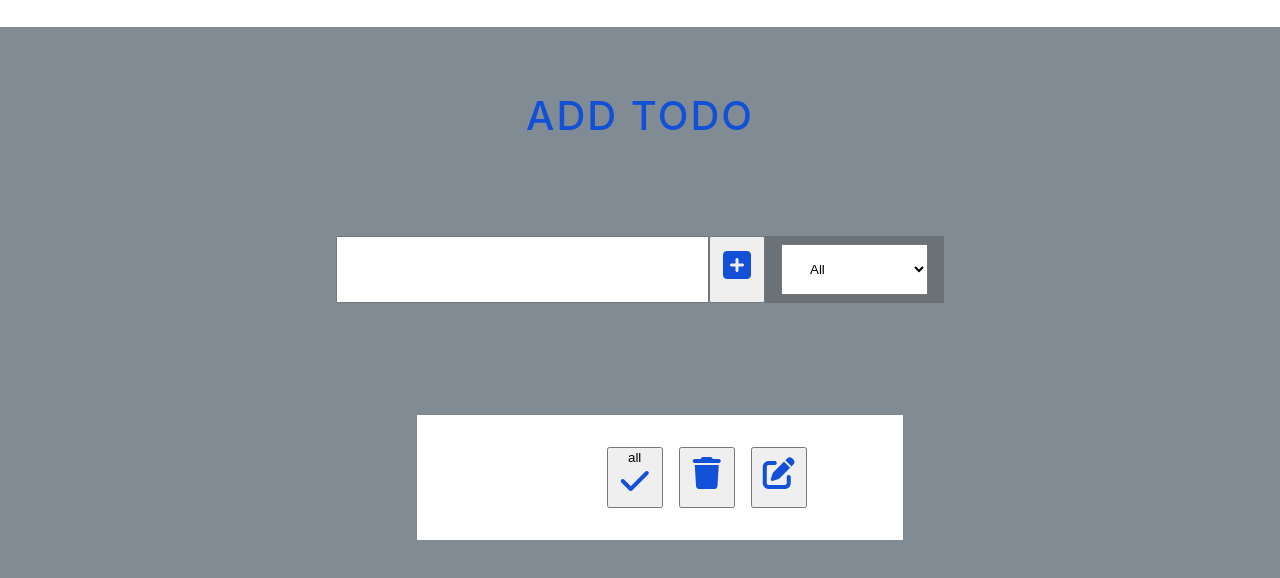
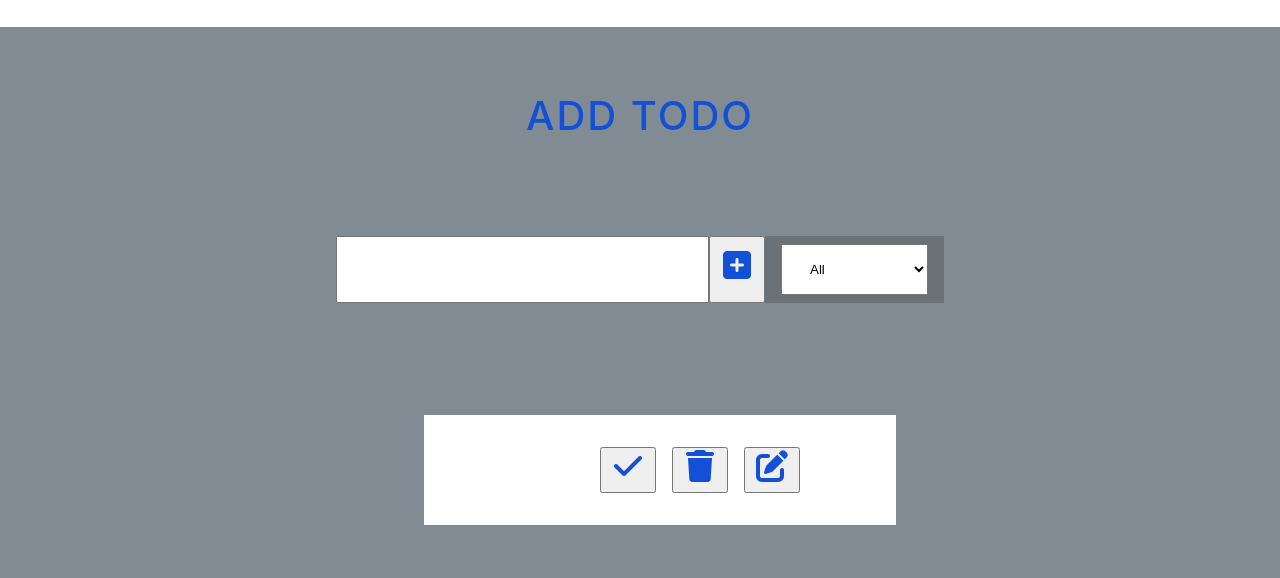
Before and after one commit to pratiga/TODO, a React (Create React App) app: page / in a window 1280 px wide. Both pictures are taken after a click on the button 737 px from the left and 269 px from the top of the page. Shown: the top 578 px of the page. Built offline with nearby package versions, Linux system fonts and the light colour scheme.

Commit message:
update
Signed-off-by: pratiga <gaitrisanu2468@gmail.com>

```diff
--- a/src/components/Form.jsx
+++ b/src/components/Form.jsx
@@ -1,8 +1,9 @@
-import React from 'react'
+import React,{useState} from 'react';
 
-const Form = ({  todos, setTodos,  setStatus,inputText,setInputText,
+
+const Form = ({todos,setTodos, setStatus,
                isEditing,setIsEditing,currentTodo,setCurrentTodo }) => {
-
+const [inputText, setInputText] = useState(" ");
     const inputTextHandler = (e) => {
         console.log(e.target.value);
         setInputText(e.target.value);
@@ -60,12 +61,12 @@ const Form = ({  todos, setTodos,  setStatus,inputText,setInputText,
       ):(
           <div>
         <header><h1>Add ToDo</h1></header>
-        <form>
+        <form onSubmit={submitTodoHandler}>
         <input  type="text" className="todo-input"
          onChange={inputTextHandler}
          value={inputText}
           />
-        <button onClick={submitTodoHandler} type="submit" className='todo-button'>
+        <button  type="submit" className='todo-button'>
             <i className='fas fa-plus-square'></i>
         </button>
         <div className='select'>
--- a/src/components/Todo.jsx
+++ b/src/components/Todo.jsx
@@ -1,41 +1,19 @@
 import React from 'react'
 
-const Todo = ({text,todo,todos,setTodos,status,inputText,setInputText,
-               setCurrentTodo,currentTodo,setIsEditing }) => {
-    const deleteHandler = ()=> {
-        setTodos(todos.filter((el) => el.id !== todo.id))
-    }
-    const handleEditClick = (todo)=>{
-    //set editing to true
-    setIsEditing(true);
-    setCurrentTodo({...todo })
+const Todo = ({todo,handleCompleted,handleEditClick,handleDeleteClick}) => {
 
-    }
-    const completeHandler = () => {
-      setTodos(
-        todos.map((item) => {
-          if(item.id === todo.id) {
-            return {
-              ...item,
-              completed: !item.completed,
-            };
-          }
-          return item;
-        })
-      )
-    }
+
   return (
 
     <div className='todo'>
     <li className={`todo-item ${todo.completed? "completed": ""}`}>
-    {text}
+    {todo.text}
     </li>
-      <button onClick={completeHandler} className='complete-btn'>
-      <span>{status}</span>
+      <button onClick={() => handleCompleted(todo)}className='complete-btn'>
       <i className='fas fa-check'></i>
       </button>
       <button className='trash-btn'
-        onClick={deleteHandler}
+        onClick={() => handleDeleteClick(todo.id)}
       >
       <i className='fas fa-trash'></i>
       </button>
--- a/src/components/Todolist.jsx
+++ b/src/components/Todolist.jsx
@@ -4,7 +4,6 @@ import Form from './Form';
 
 const Todolist = () => {
   const [todos, setTodos] = useState([])
-  const [inputText, setInputText] = useState(" ");
   const [status, setStatus] = useState("all");
   const [filteredTodos, setFilteredTodos] = useState([]);
   const [isEditing, setIsEditing] = useState(false);
@@ -43,7 +42,35 @@ const getLocalTodos = ()=> {
     let todoLocal = JSON.parse(localStorage.getItem("todos"));
     setTodos(todoLocal);
   }
+
 };
+
+function handleCompleted(todo){
+  setTodos(
+    todos.map((item) => {
+      if(item.id === todo.id) {
+        return {
+          ...item,
+          completed: !item.completed,
+        };
+      }
+      return item;
+    })
+  )
+}
+
+function handleEditClick(todo) {
+  setIsEditing(true);
+  setCurrentTodo({ ...todo });
+}
+
+function handleDeleteClick(id) {
+  const removeItem = todos.filter((todo) => {
+    return todo.id !== id;
+  });
+  setTodos(removeItem);
+}
+
 
   return (
     <>
@@ -53,8 +80,6 @@ const getLocalTodos = ()=> {
      setTodos={setTodos}
       status={status}
       setStatus={setStatus}
-      inputText={inputText}
-      setInputText={setInputText}
       isEditing={isEditing}
       setIsEditing={setIsEditing}
       currentTodo={currentTodo}
@@ -69,20 +94,13 @@ const getLocalTodos = ()=> {
         <ul className='todo-list'>
 
          {filteredTodos.map((todo) => (
+
           <Todo
-          setTodos={setTodos}
-          todos={todos}
-          key={todo.id}
-          todo={todo}
-          status={status}
-          text={todo.text}
-          inputText={inputText}
-          setInputText={setInputText}
-          isEditing={isEditing}
-          setIsEditing={setIsEditing}
-          currentTodo={currentTodo}
-          setCurrentTodo={setCurrentTodo}
-      />
+           todo={todo}
+           handleCompleted={handleCompleted}
+           handleDeleteClick={handleDeleteClick}
+           handleEditClick={handleEditClick}
+          />
         ))}
 
         </ul>
```
